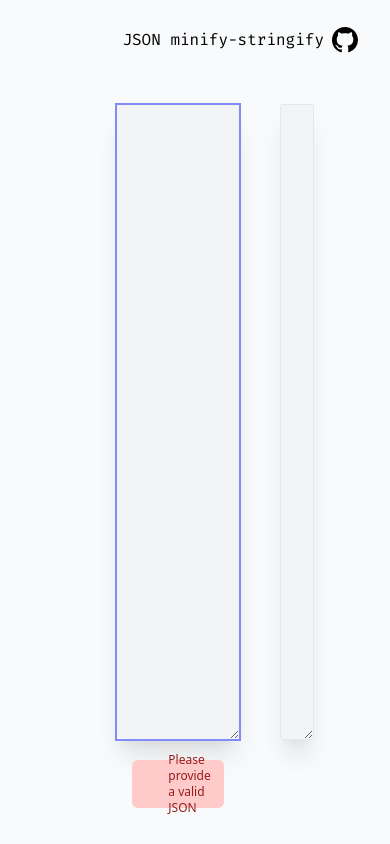
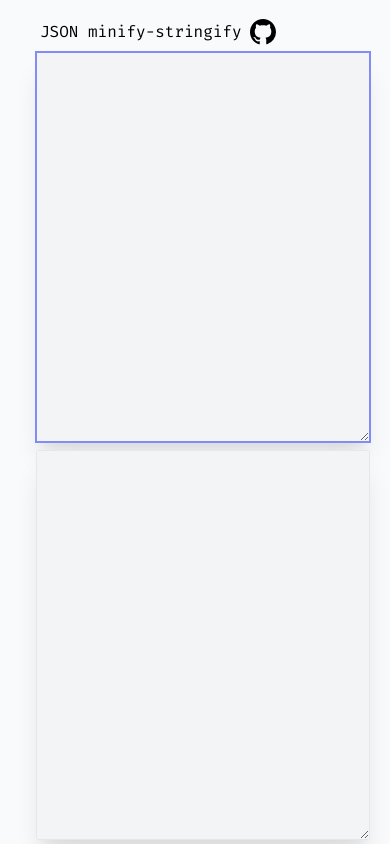
Before and after one commit to danielivanovz/json-utility, a React (Create React App) app: page / in a window 390 px wide. Built offline with nearby package versions, Linux system fonts and the light colour scheme.

Commit message:
responsive

```diff
--- a/src/components/App/styled.ts
+++ b/src/components/App/styled.ts
@@ -1,23 +1,23 @@
 import tw from 'tailwind-styled-components'
 
-export const TitleBox = tw.div`
-absolute right-2 top-4 max-h-10 flex font-FiraMono p-6 items-center
+export const FlexWrapper = tw.div`
+px-2 p-2 md:py-14 w-screen h-screen bg-gray-50
 `;
 
-export const FlexWrapper = tw.div`
-flex flex-col p-14 h-screen items-center justify-center bg-gray-50
+export const TitleBox = tw.div`
+absolute md:right-2 md:top-4 max-h-5 flex font-FiraMono p-6 items-center
 `;
 
 export const InnerWrapper = tw.div`
-w-full h-full flex m-2 p-10 rounded-md drop-shadow-2xl
+w-full h-full grid grid-rows-2 gap-2 place-items-start mx-auto p-5 md:p-20 lg:p-24 md:flex lg:flex m-2 rounded-md drop-shadow-2xl
 `;
 
 export const TextAreaContainer = tw.div`
-h-full w-full mx-5 text-sm text-black border border-gray-200 shadow-xl rounded-sm
+h-full w-full mt-4 md:0 md:mx-2 text-sm text-black border border-gray-200 shadow-xl rounded-sm
 `;
 
 export const CopyButton = tw.div`
-absolute bottom-32 right-36 w-10 h-10
+absolute bottom-6 md:bottom-36 right-12 md:right-32 w-10 h-10
 `;
 
 export const textArea = 'bg-gray-100 no-scrollbar font-FiraMono text-xs outline-none focus:ring-2 focus:ring-indigo-400 p-10 px-4  h-full w-full'
--- a/src/components/Error.tsx
+++ b/src/components/Error.tsx
@@ -2,7 +2,7 @@ import * as Icon from './icons';
 
 export const Error = () => {
 	return (
-		<div className='bg-red-200 h-12 px-6 py-2 my-4 rounded-md flex text-xs md:text-xs lg:text-base items-center mx-auto w-3/4 xl:w-2/4'>
+		<div className='bg-red-200 h-12 px-6 py-2 my-2 rounded-md flex text-xs md:text-xs lg:text-base items-center mx-auto w-3/4 xl:w-2/4'>
 			<Icon.Error/>
 			<span className='text-red-800'>Please provide a valid JSON</span>
 		</div>
--- a/src/components/Success.tsx
+++ b/src/components/Success.tsx
@@ -2,7 +2,7 @@ import * as Icon from './icons';
 
 export const Success = () => {
 	return (
-		<div className='bg-green-200 h-12 px-6 py-2 my-4 rounded-md flex text-xs md:text-xs lg:text-base items-center mx-auto w-3/4 xl:w-2/4'>
+		<div className='bg-green-200 h-12 px-6 py-2 my-2 rounded-md flex text-xs md:text-xs lg:text-base items-center mx-auto w-3/4 xl:w-2/4'>
 			<Icon.Success />
 			<span className='text-green-800'> Successfully copied to clipboard. </span>
 		</div>
--- a/src/stores/store.ts
+++ b/src/stores/store.ts
@@ -19,7 +19,6 @@ class JSONStore implements IJSON {
 		this.isCopied = false;
 		this.isJSON = false;
 		this.json = '';
-
 	}
 
 	@computed
@@ -41,7 +40,7 @@ class JSONStore implements IJSON {
 
 	@action
 	storeJSON(input: string | undefined) {
-		if (this.isValidJSON(input)) return (this.json = this.stringyMingy(input as string));
+		if (this.isValidJSON(input)) return (this.json = this.stringyMingy(input!));
 	}
 
 	@action
```
